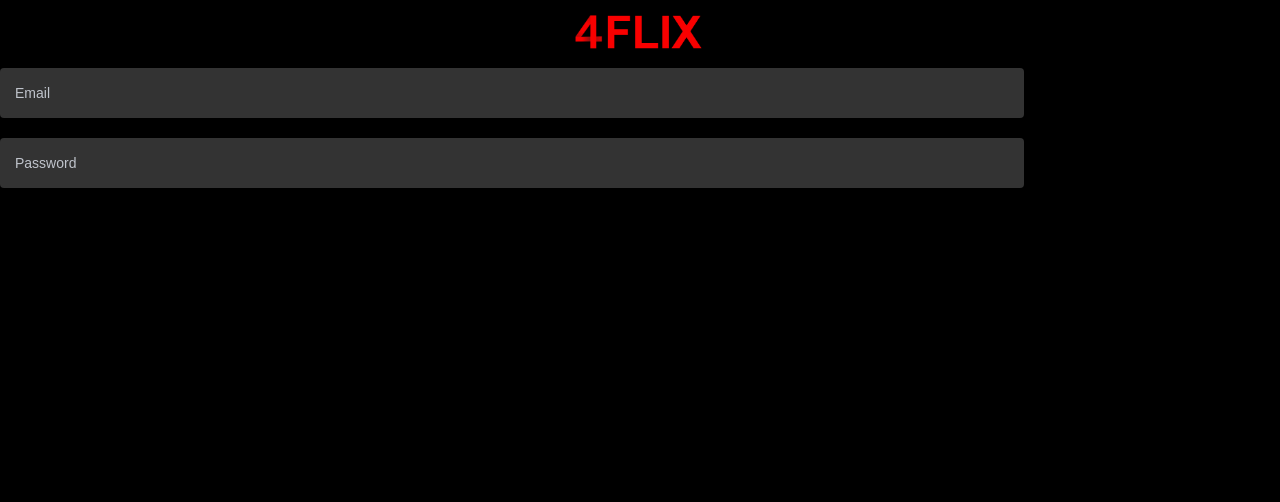
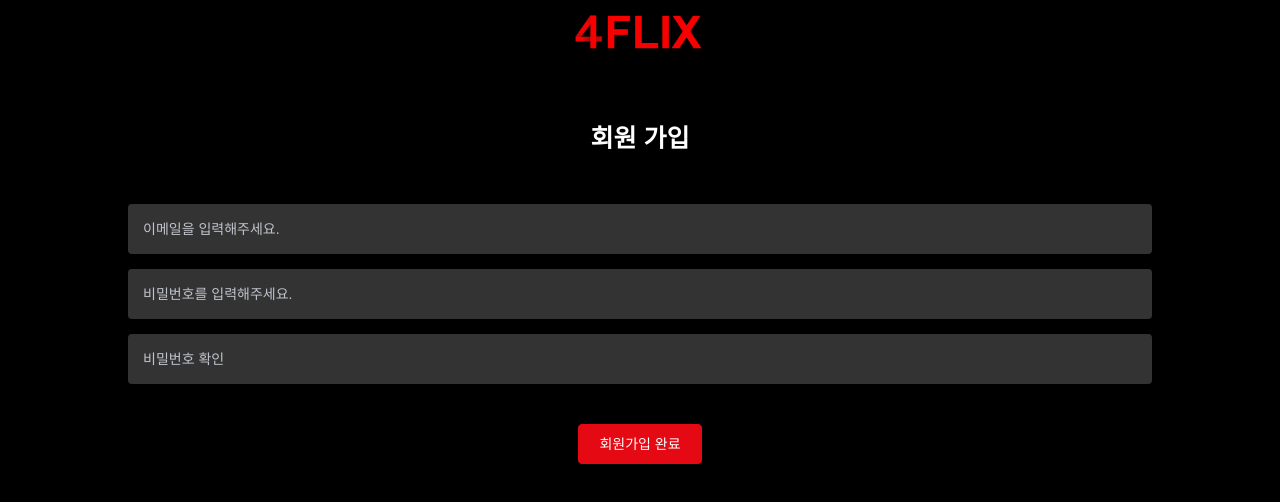
Before and after one commit to amathon-2019/netflix, a Vue app in the folder 4flix/: page /signup in a window 1280 px wide. Shown: the top 502 px of the page. Built offline with nearby package versions, Linux system fonts and the light colour scheme.

Commit message:
add email validation

```diff
--- a/4flix/src/views/Signup.vue
+++ b/4flix/src/views/Signup.vue
@@ -1,28 +1,52 @@
 <template>
   <div class="signup">
-    <div class="email-wrapper">
-      <!-- <span style="color:#ffffff">e-mail</span> -->
+    <h1 class="title">회원 가입</h1>
+    <div class="form-wrapper">
+      <div class="input-wrapper">
         <el-input
+          autocomplete="off"
           class="email-input"
-        placeholder="Email"
+          placeholder="이메일을 입력해주세요."
           style="color: #ffffff"
-        v-model="input"
+          v-model="email"
           clearable
         >
         </el-input>
+        <div v-if="isCorrectEmail">
+          <p id="result" class="success">{{validationResult}}</p>
         </div>
-    <div class="email-wrapper">
-      <!-- <span style="color:#ffffff">password</span> -->
+        <div v-else>
+          <p id="result" class="fail">{{validationResult}}</p>
+        </div>
+
+      </div>
+      <div class="input-wrapper">
         <el-input
+          autocomplete="off"
           class="email-input"
-        placeholder="Password"
+          placeholder="비밀번호를 입력해주세요."
           style="color: #ffffff"
-        v-model="input"
-        clearable
+          v-model="password"
+          show-password
+        >
+        </el-input>
+      </div>
+      <div class="input-wrapper">
+        <el-input
+          autocomplete="off"
+          class="email-input"
+          placeholder="비밀번호 확인"
+          style="color: #ffffff"
+          v-model="passwordConfirm"
+          show-password
         >
         </el-input>
       </div>
 
+    </div>
+    <div class="signup-button">
+        <el-button>회원가입 완료</el-button>
+    </div>
 
   </div>
 </template>
@@ -32,17 +56,71 @@ export default {
   name: "signup",
   data() {
     return {
-      input: ""
+      email: "",
+      password: "",
+      passwordConfirm: "",
+      validationResult: "",
+      isCorrectEmail: false
     };
+  },
+  watch: {
+    email: function(email) {
+      console.log(email);
+      let re = /^(([^<>()[\]\\.,;:\s@\"]+(\.[^<>()[\]\\.,;:\s@\"]+)*)|(\".+\"))@((\[[0-9]{1,3}\.[0-9]{1,3}\.[0-9]{1,3}\.[0-9]{1,3}\])|(([a-zA-Z\-0-9]+\.)+[a-zA-Z]{2,}))$/;
+      if (re.test(email)) {
+        this.isCorrectEmail = true;
+        this.validationResult = "올바른 이메일 형식입니다.";
+      } else {
+        this.validationResult = "이메일 형식이 올바르지 않습니다.";
+      }
+    }
+  },
+  methods: {
+    // validate() {
+    //   let result = validationResult;
+    //   let email = this.email;
+    // }
   }
 };
 </script>
 <style lang="scss">
-* {
-  background-color: #000000;
+.signup {
+  margin-top: 50px;
+
+  .title {
+    margin-bottom: 50px;
+    font-size: 25px;
+    color: #ffffff;
+    text-align: center;
   }
-.signup {
-  .email-wrapper {
+  .form-wrapper {
+    margin-bottom: 40px;
+
+    .input-wrapper {
+      display: flex;
+      flex-direction: column;
+      // justify-content: center;
+      margin-bottom: 15px;
+      text-align: center;
+      #result {
+        color: #ffffff;
+
+        &.success {
+          margin: 0 0 0 40px;
+          text-align: left;
+          color: green;
+          font-size: 14px;
+        }
+        &.fail {
+          margin: 0 0 0 40px;
+          text-align: left;
+          color: red;
+          font-size: 14px;
+        }
+      }
+    }
+  }
+  .signup-button {
     display: flex;
     justify-content: center;
   }
@@ -53,11 +131,14 @@ export default {
   .el-input__inner {
     width: 80%;
     height: 50px;
-    margin-bottom: 20px;
+    // margin-bottom: 20px;
     border: none;
     border-radius: 4px;
     background-color: #333333;
-    color: white;
+    color: #ffffff;
   }
 }
 </style>
+<style lang="scss" scoped>
+@import "@/assets/css/index.scss";
+</style>
```
Lines whose indentation alone changed are shown as unchanged.
